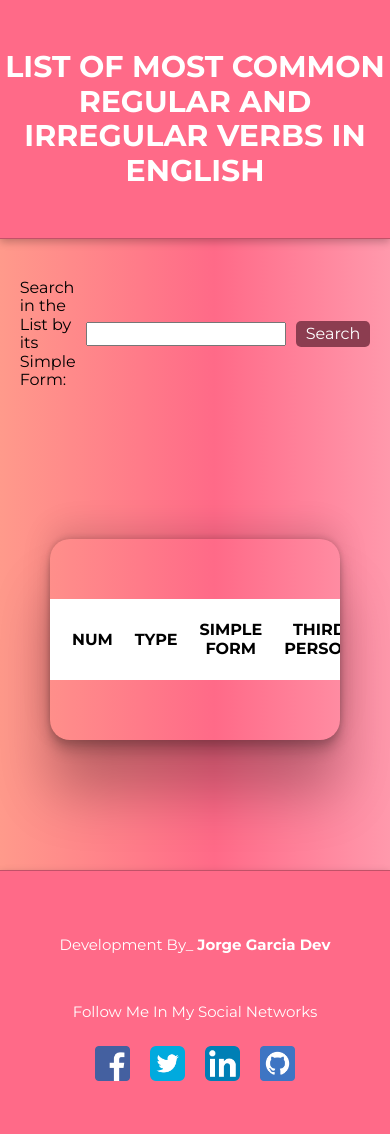
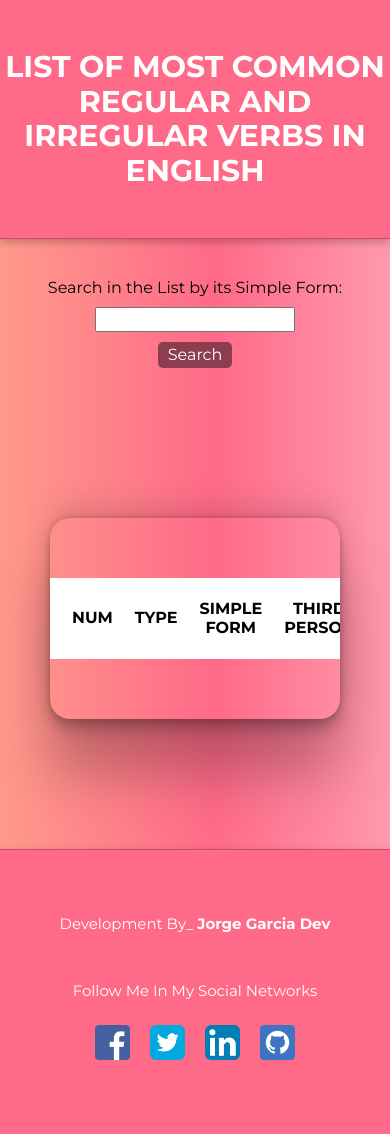
Before and after one commit to yorchwebs/english-verbs, a Flask app: page / in a window 390 px wide. After the commit the page ends 1060 px from the top, so only its background shows below. Run offline with Flask 2, Linux system fonts and the light colour scheme; data that the repository does not hold is empty.

Commit message:
Aplicación Funcional

```diff
--- a/static/style.css
+++ b/static/style.css
@@ -33,6 +33,13 @@
     border-radius: 10px;
     gap: 10px;
     align-items: center;
+}
+
+@media (max-width: 768px) {
+    .boton_3 {
+        display: flex;
+        flex-direction: column;
+    }
 }
 
 /* Title */
```
